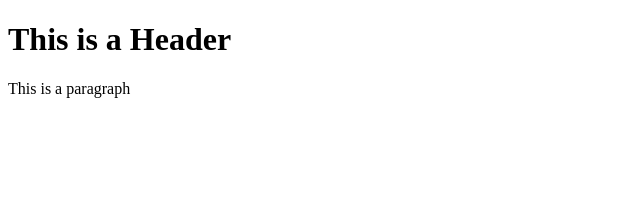
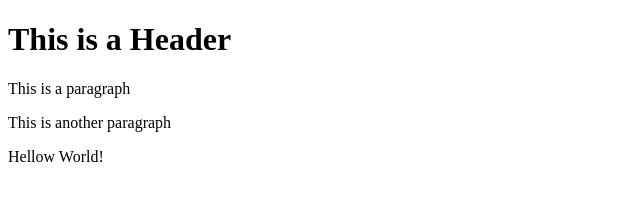
Before and after one commit to Santi-dog/git-test, a website: page index.html in a window 1280 px wide. Shown: the whole page, without its empty margins (0-640 px from the left). Drawn offline with Linux system fonts and the light colour scheme.

Commit message:
Using NPM

```diff
--- a/index.html
+++ b/index.html
@@ -3,5 +3,7 @@
     <body>
         <h1>This is a Header</h1>
         <p>This is a paragraph</p>
+        <p>This is another paragraph</p>
+        <p>Hellow World!</p>
     </body>
 </html>
```
Also changed, not shown: package.json (added, +25 -0 lines), 2 other files.
